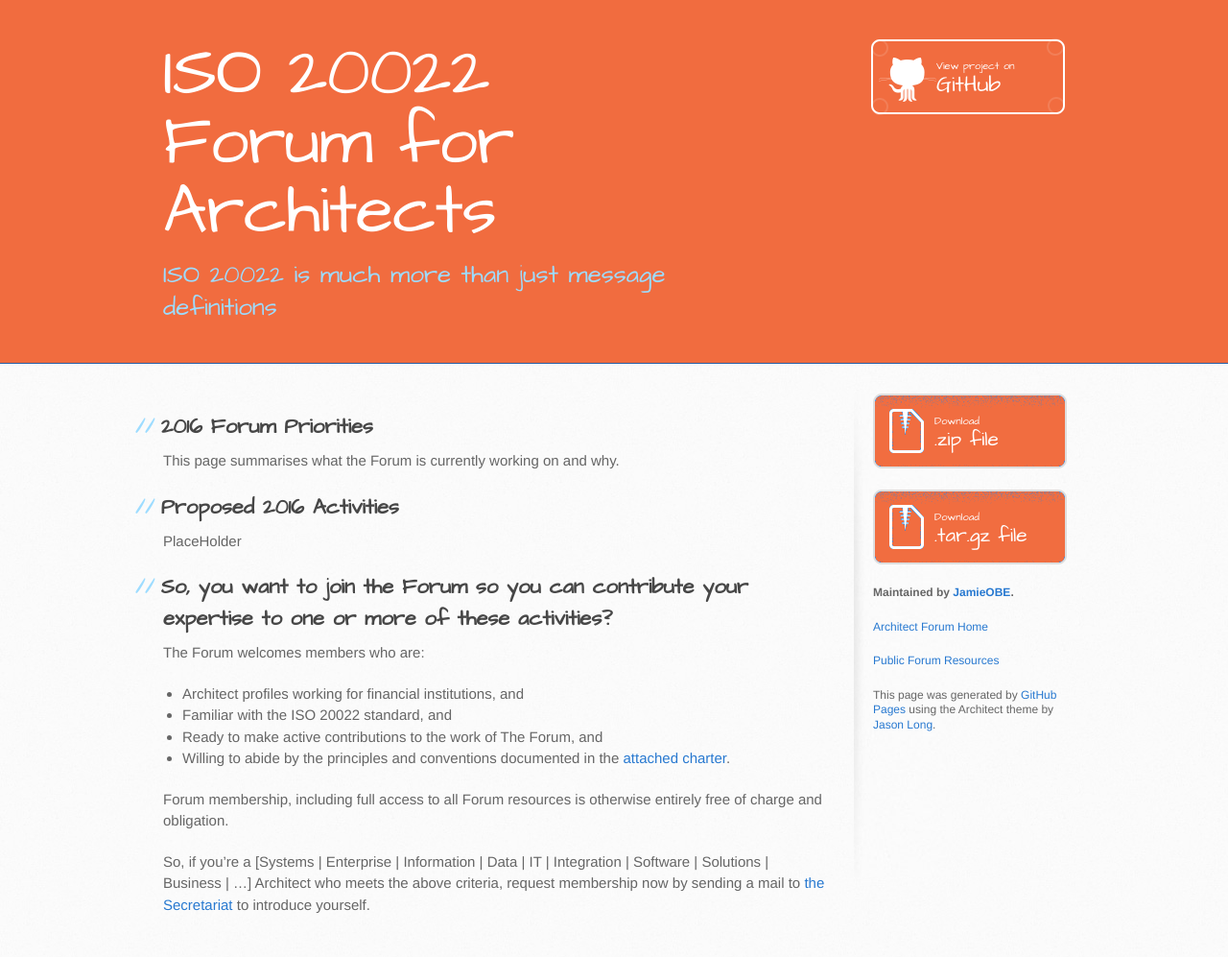
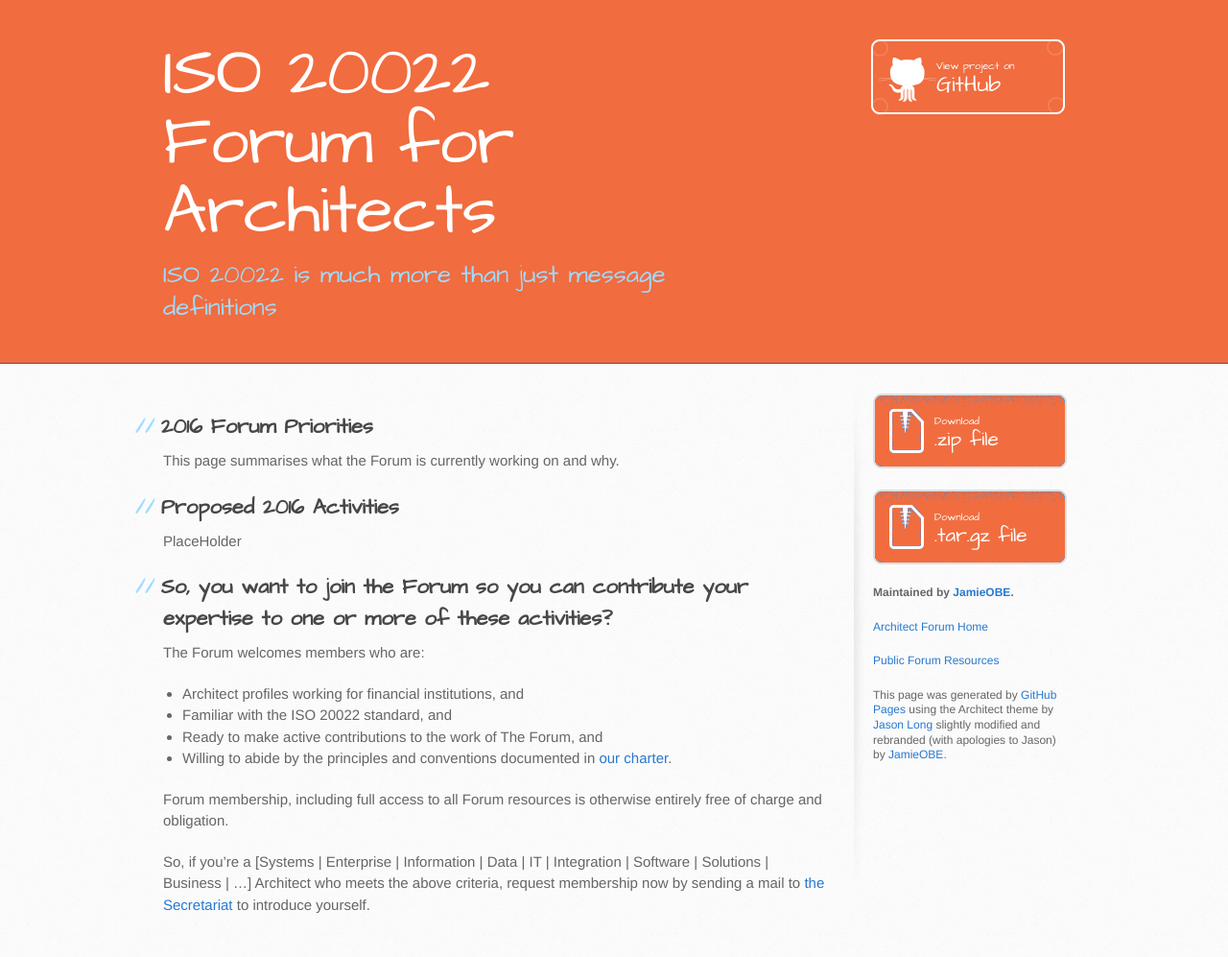
Before and after one commit to ISO20022ArchitectForum/ISO20022ArchitectForum.github.io, a Jekyll site: the page 2016priorities.html, which Jekyll copies as it is, in a window 1280 px wide. Shown: the whole page at 96% size. Built offline with Jekyll 4.4.1, drawn with Linux system fonts in a browser that asks for light colours.

Commit message:
updating with proper links to docs-public

```diff
--- a/2016priorities.html
+++ b/2016priorities.html
@@ -41,10 +41,10 @@
 <li>Architect profiles working for financial institutions, and</li>
 <li>Familiar with the ISO 20022 standard, and</li>
 <li>Ready to make active contributions to the work of The Forum, and</li>
-<li>Willing to abide by the principles and conventions documented in the <a href="resources/ISO20022_Architect_Forum_Charter_GitHub.pdf">attached charter</a>.</li>
+<li>Willing to abide by the principles and conventions documented in <a href="https://github.com/ISO20022ArchitectForum/docs-public/blob/master/Charter/ISO20022_Architect_Forum_Charter_GitHub.pdf">our charter</a>.</li>
 </ul>
 
-<p>Forum membership, including full access to all Forum resources is otherwise entirely free of charge and obligation. </p>
+<p>Forum membership, including full access to all Forum resources is otherwise entirely free of charge and obligation.</p>
 
 <p>So, if you’re a [Systems | Enterprise | Information | Data | IT | Integration | Software | Solutions | Business | …] Architect who meets the above criteria, request membership now by sending a mail to <a href="mailto:A4ISO20022.Secretariat@swift.com">the Secretariat</a> to introduce yourself.</p>
 
@@ -63,8 +63,8 @@
           <p class="repo-owner"><a href="https://github.com/ISO20022ArchitectForum/ISO20022ArchitectForum.github.io"></a> Maintained by <a href="https://github.com/JamieOBE">JamieOBE</a>.</p>
 
           <p><a href="index.html">Architect Forum Home</a></p>
-          <p><a href="resources.html">Public Forum Resources</a></p>
-          <p>This page was generated by <a href="https://pages.github.com">GitHub Pages</a> using the Architect theme by <a href="https://twitter.com/jasonlong">Jason Long</a>.</p>
+          <p><a href="docs-public/index.html">Public Forum Resources</a></p>
+          <p>This page was generated by <a href="https://pages.github.com">GitHub Pages</a> using the Architect theme by <a href="https://twitter.com/jasonlong">Jason Long</a> slightly modified and rebranded (with apologies to Jason) by <a href="https://github.com/JamieOBE">JamieOBE</a>.</p>
         </aside>
       </div>
     </div>
--- a/index.html
+++ b/index.html
@@ -49,7 +49,7 @@
 <li>Architect profiles working for financial institutions, and</li>
 <li>Familiar with the ISO 20022 standard, and</li>
 <li>Ready to make active contributions to the work of The Forum, and</li>
-<li>Willing to abide by the principles and conventions documented in the <a href="https://github.com/ISO20022ArchitectForum/docs-public/blob/master/Charter/ISO20022_Architect_Forum_Charter_GitHub.pdf">attached charter</a>.</li>
+<li>Willing to abide by the principles and conventions documented in <a href="https://github.com/ISO20022ArchitectForum/docs-public/blob/master/Charter/ISO20022_Architect_Forum_Charter_GitHub.pdf">our charter</a>.</li>
 </ul>
 
 <p>Forum membership, including full access to all Forum resources is otherwise entirely free of charge and obligation. </p>
```
